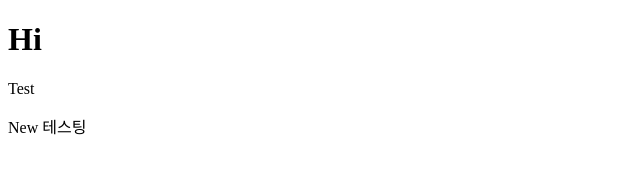
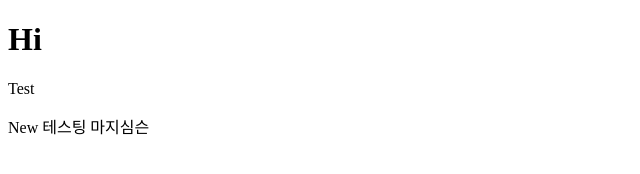
Before and after one commit to Hwang9170/Copilot_ai, a plain HTML site: page index.html in a window 1280 px wide. Shown: the full height of the page, 0-640 px from the left. Drawn offline with Linux system fonts and the light colour scheme.

Commit message:
코멘트

```diff
--- a/index.html
+++ b/index.html
@@ -10,5 +10,6 @@
     <p>Test</p>
     New
     테스팅
+    마지심슨
 </body>
 </html>
```
